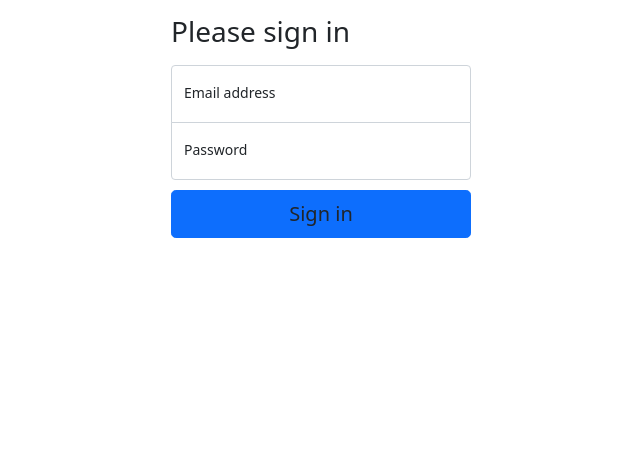
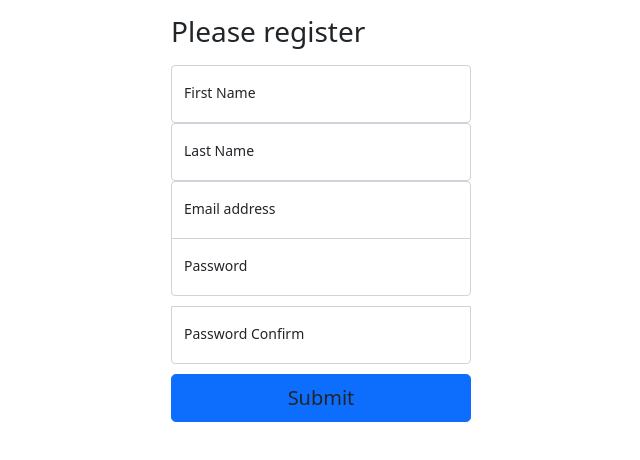
Before and after one commit to uni51/vue-admin, a Vue app: page /register in a window 1280 px wide. Shown: the top 460 px of the page, without its empty margins (319-959 px from the left). Built offline with nearby package versions, Linux system fonts and the light colour scheme.

Commit message:
5-43: Regsiter

```diff
--- a/package.json
+++ b/package.json
@@ -7,6 +7,7 @@
     "build": "vue-cli-service build"
   },
   "dependencies": {
+    "axios": "^0.21.1",
     "core-js": "^3.6.5",
     "vue": "^2.6.11",
     "vue-class-component": "^7.2.3",
--- a/src/views/Register.vue
+++ b/src/views/Register.vue
@@ -1,25 +1,65 @@
 <template>
   <main class="form-signin">
-    <form>
-      <h1 class="h3 mb-3 fw-normal">Please sign in</h1>
+    <form @submit.prevent="submit">
+      <h1 class="h3 mb-3 fw-normal">Please register</h1>
 
       <div class="form-floating">
-        <input type="email" class="form-control" placeholder="name@example.com">
+        <input v-model="first_name" class="form-control" placeholder="First Name">
+        <label>First Name</label>
+      </div>
+
+      <div class="form-floating">
+        <input v-model="last_name" class="form-control" placeholder="Last Name">
+        <label>Last Name</label>
+      </div>
+
+      <div class="form-floating">
+        <input v-model="email" type="email" class="form-control" placeholder="name@example.com">
         <label>Email address</label>
       </div>
+
       <div class="form-floating">
-        <input type="password" class="form-control" placeholder="Password">
+        <input v-model="password" type="password" class="form-control" placeholder="Password">
         <label>Password</label>
       </div>
 
-      <button class="w-100 btn btn-lg btn-primary" type="submit">Sign in</button>
+      <div class="form-floating">
+        <input v-model="password_confirm" type="password" class="form-control" placeholder="Password  Confirm">
+        <label>Password Confirm</label>
+      </div>
+
+      <button class="w-100 btn btn-lg btn-primary" type="submit">Submit</button>
     </form>
   </main>
 </template>
 
 <script>
+import axios from "axios";
+
 export default {
   name: "Register",
+  data(){
+    return {
+      first_name: '',
+      last_name: '',
+      email: '',
+      password: '',
+      password_confirm: '',
+    }
+  },
+  methods: {
+    async submit() {
+      await axios.post('http://localhost:8000/api/admin/register', {
+        first_name: this.first_name,
+        last_name: this.last_name,
+        email: this.email,
+        password: this.password,
+        password_confirm: this.password_confirm,
+      });
+
+      await this.$router.push('/login');
+    }
+  }
 }
 </script>
 
```
Also changed, not shown: 1 other file (tests, documents, lock files or other folders).
